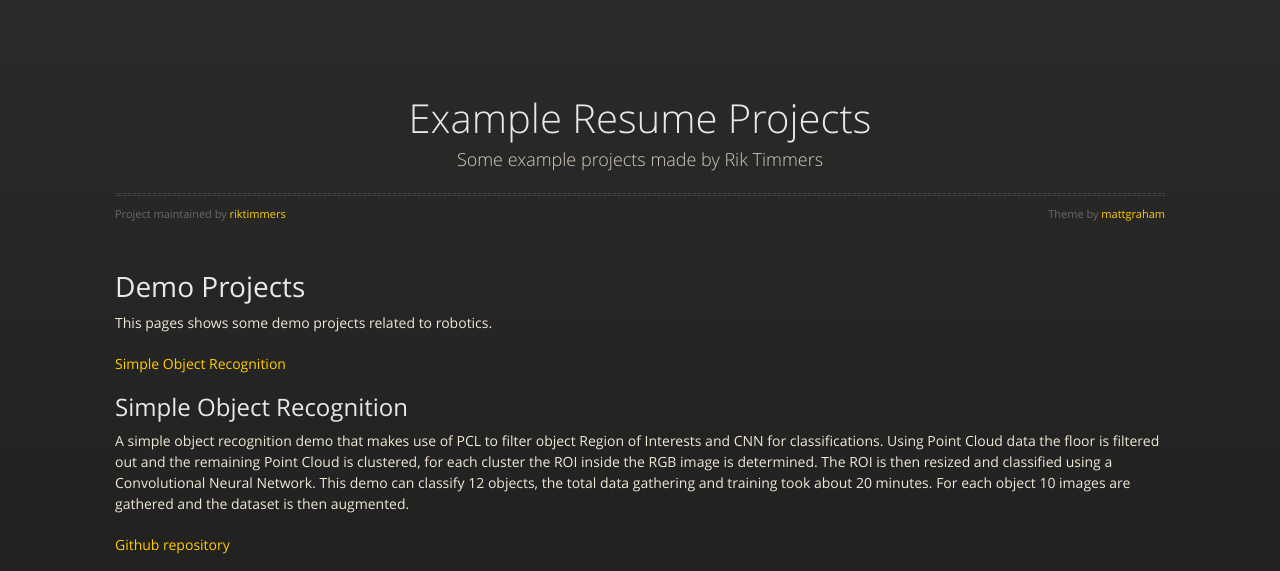
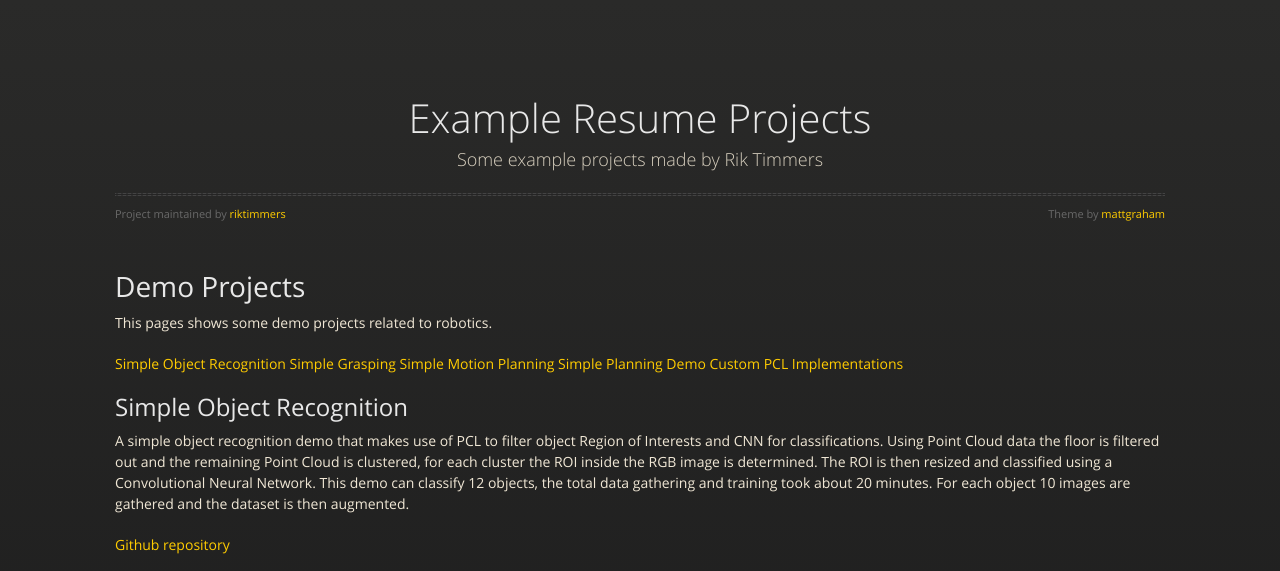
Before and after one commit to riktimmers/riktimmers.github.io, a Jekyll site: the page built from index.md, in a window 1280 px wide and 900 px high, cut to the strip 0-571 px from the top of the window. Built offline with Jekyll 4.4.1, drawn with Linux system fonts in a browser that asks for light colours; our own code applies the rules of GitHub Pages for plain Markdown files.

Commit message:
Added achor links for all topics

```diff
--- a/index.md
+++ b/index.md
@@ -9,6 +9,10 @@ layout: default
 This pages shows some demo projects related to robotics.
 
 [Simple Object Recognition](#simple-object-recognition)
+[Simple Grasping](#simple-grasping)
+[Simple Motion Planning](#simple-motion-planning)
+[Simple Planning Demo](#simple-planning-demo)
+[Custom PCL Implementations](#custom-pcl-implementations)
 
 
 ## Simple Object Recognition
```
